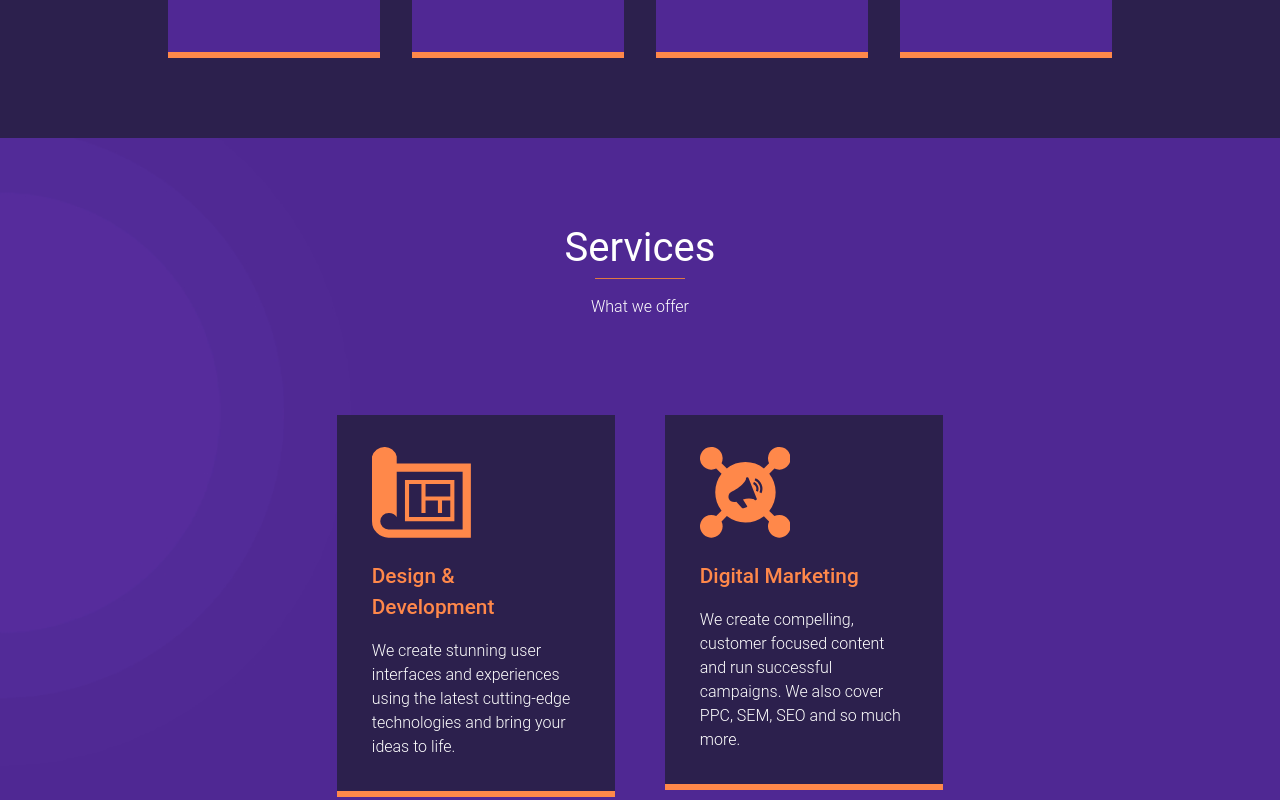
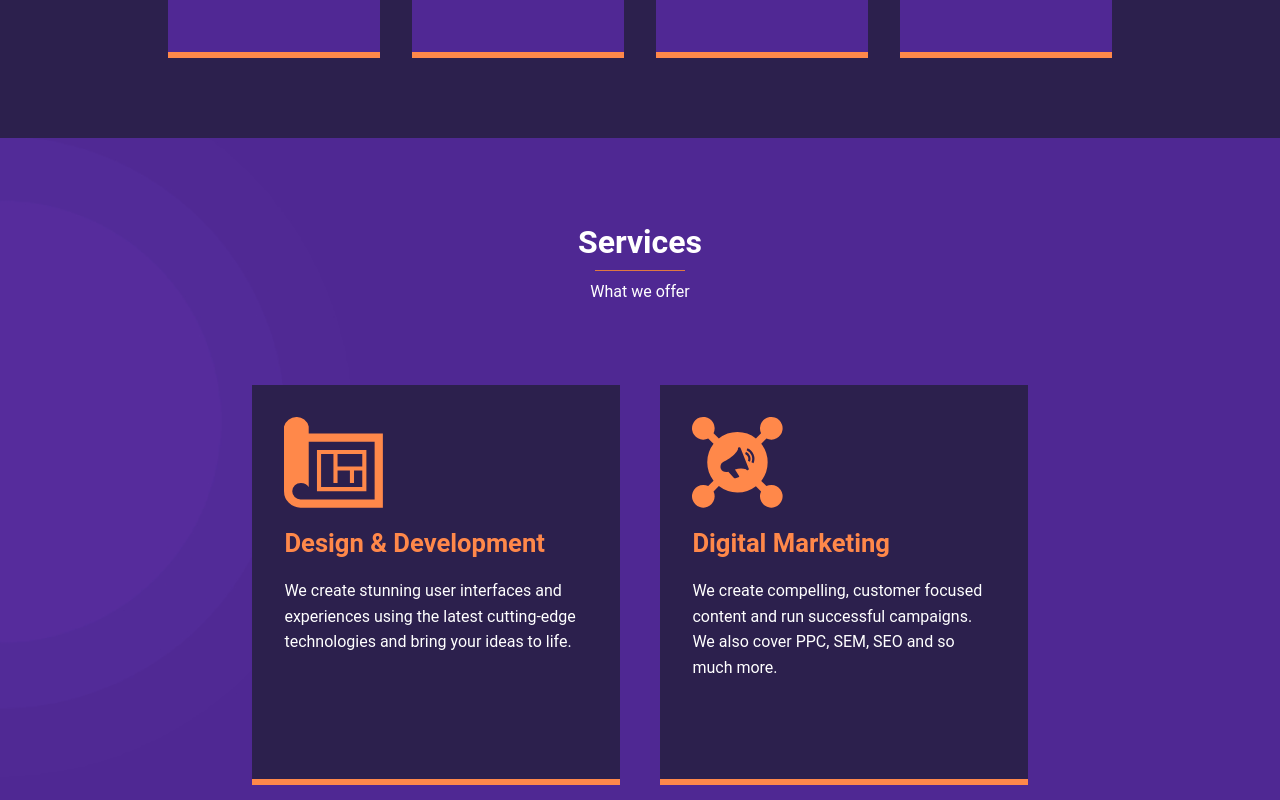
Before and after one commit to anualabi/eleos-digital, a React (Create React App) app: page / in a window 1280 px wide. Shown: the part 1620-2420 px from the top of the page. Built offline with nearby package versions, Linux system fonts and the light colour scheme.

Commit message:
implement correct styling for Our Services section

```diff
--- a/src/app/components/OurServices/index.tsx
+++ b/src/app/components/OurServices/index.tsx
@@ -5,29 +5,33 @@ import { services } from '../../../utils/constants';
 import {
   StyledServicesContainer,
   StyledServicesHeading,
-  StyledServicesGrid,
-  StyledServicesCard
+  StyledServicesList,
+  StyledServicesItem
 } from './styles';
 
 const Services = () => {
   return (
     <StyledServicesContainer id="services">
       <StyledServicesHeading>
-        <Typography component="h2">Services</Typography>
-        <Divider />
-        <Typography component="p">What we offer</Typography>
+        <Typography variant="h2">Services</Typography>
+        <Divider className="divider" />
+        <Typography variant="body1">What we offer</Typography>
       </StyledServicesHeading>
-      <StyledServicesGrid container spacing={0}>
+      <StyledServicesList container spacing={0}>
         {services.map((service) => (
           <Grid item xs={12} md={6} key={service.id}>
-            <StyledServicesCard>
+            <StyledServicesItem>
               {service.image}
-              <Typography component="h3">{service.title}</Typography>
-              <Typography component="p">{service.text}</Typography>
-            </StyledServicesCard>
+              <Typography variant="h4" className="title">
+                {service.title}
+              </Typography>
+              <Typography variant="body1" className="text">
+                {service.text}
+              </Typography>
+            </StyledServicesItem>
           </Grid>
         ))}
-      </StyledServicesGrid>
+      </StyledServicesList>
     </StyledServicesContainer>
   );
 };
--- a/src/app/components/OurServices/styles.ts
+++ b/src/app/components/OurServices/styles.ts
@@ -3,80 +3,71 @@ import Grid from '@mui/material/Grid';
 import Box from '@mui/material/Box';
 import { styled } from '@mui/system';
 
-export const StyledServicesContainer = styled(Container, {})`
-  padding: 5rem 0;
-`;
+export const StyledServicesContainer = styled(Container)(
+  () => `
+    padding: 5rem 0;
+  `
+);
 
-export const StyledServicesHeading = styled(Box, {})`
-  color: white;
-  text-align: center;
-  margin-bottom: 4rem;
+export const StyledServicesHeading = styled(Box)(
+  ({ theme }) => `
+    color: white;
+    text-align: center;
+    margin-bottom: 3rem;
 
-  h2 {
-    font-size: 2.5rem;
+    .divider {
+      background-color: ${theme.palette.secondary.main};
+      margin: 0.25rem auto 0.5rem;
+      width: 90px;
+    }
+  `
+);
 
-    @media (max-width: 699px) {
-      font-size: 2.2rem;
+export const StyledServicesList = styled(Grid)(
+  ({ theme }) => `
+    padding: 0 1rem;
+
+    ${theme.breakpoints.up('md')} {
+      padding: 0 4rem;
     }
-  }
+  `
+);
 
-  hr {
-    width: 90px;
-    margin: 0 auto 1rem;
+export const StyledServicesItem = styled(Box)(
+  ({ theme }) => `
+    background-color: ${theme.palette.primary.main};
+    border-bottom: 6px solid ${theme.palette.secondary.main};
+    display: flex;
+    flex-direction: column;
+    align-items: center;
+    justify-content: center;
+    min-height: 400px;
+    margin: 1.5rem auto;
+    padding: 0 1.5rem;
+    text-align: center;
+    width: 100%;
 
-    ${({ theme }) => ({
-      backgroundColor: theme.palette.secondary.main
-    })}
-  }
+    .title {
+      color: ${theme.palette.secondary.main};
+      margin: 1rem 0;
+    }
 
-  p {
-    font-weight: 300;
+    .text {
+      color: white;
+    }
 
-    @media (max-width: 699px) {
-      font-size: 1rem;
+    ${theme.breakpoints.up('sm')} {
+      padding: 0 2rem;
+      width: 95%;
     }
-  }
-`;
 
-export const StyledServicesGrid = styled(Grid, {})`
-  padding: 0 9rem;
-
-  @media (max-width: 699px) {
-    padding: 0 1rem;
-  }
-`;
-
-export const StyledServicesCard = styled(Box, {})`
-  width: 85%;
-  min-height: 350px;
-  margin: 2rem auto;
-  padding: 2rem 2.2rem;
-
-  ${({ theme }) => ({
-    backgroundColor: theme.palette.primary.main,
-    borderBottom: `6px solid ${theme.palette.secondary.main}`
-  })}
-
-  @media (max-width: 699px) {
-    width: 90%;
-    min-height: 350px;
-    margin: 1.5rem auto;
-    padding: 1.5rem 1.75rem;
-    text-align: center;
-  }
-
-  h3 {
-    font-size: 1.3rem;
-    font-weight: 500;
-    margin: 1rem 0;
-
-    ${({ theme }) => ({
-      color: theme.palette.secondary.main
-    })}
-  }
-
-  p {
-    color: white;
-    font-weight: 300;
-  }
-`;
+    ${theme.breakpoints.up('md')} {
+      align-items: start;
+      justify-content: start;
+      width: 90%;
+      margin: 2rem auto;
+      padding: 2rem;
+      text-align: left;
+    }
+  `
+);
--- a/src/app/theme.tsx
+++ b/src/app/theme.tsx
@@ -73,8 +73,8 @@ export const theme = createTheme({
       }
     },
     body1: {
-      fontSize: '0.85rem',
-      lineHeight: 1.5,
+      fontSize: '0.9rem',
+      lineHeight: 1.6,
       '@media (min-width:576px)': {
         fontSize: '0.95rem'
       },
```
